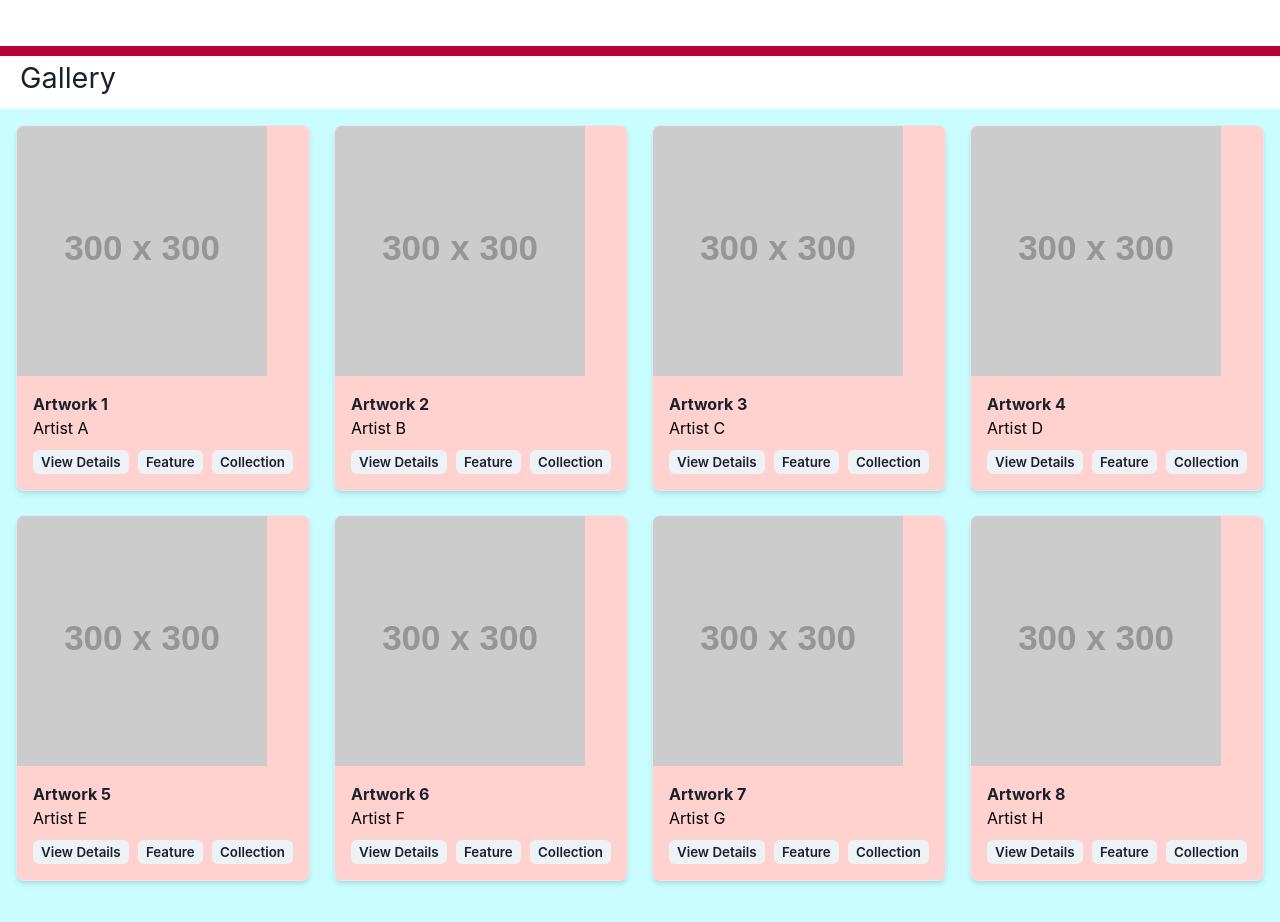
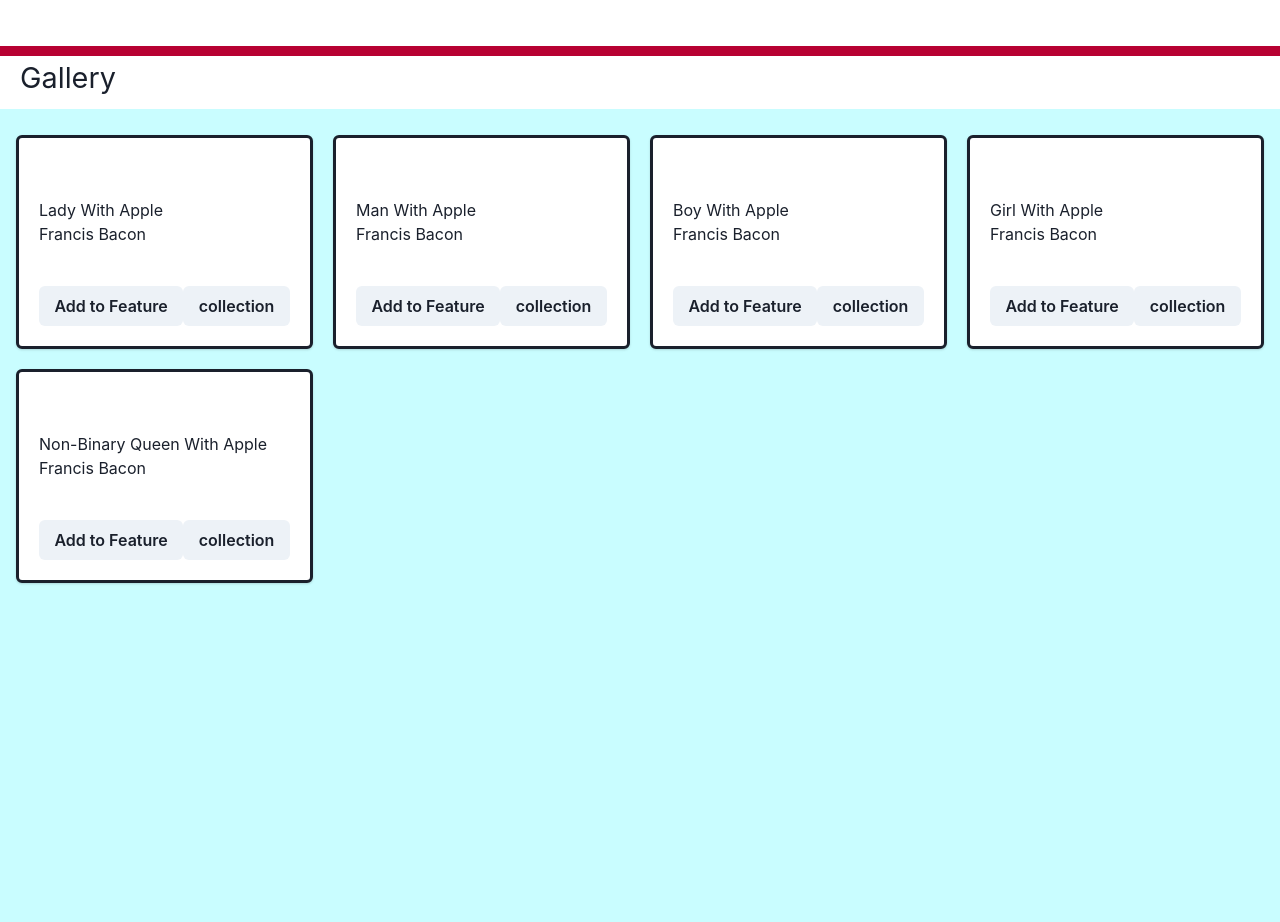
Before and after one commit to ZephaniahWillard2/Dynamic-Art-Gallery, a React (Create React App) app in the folder react-art-gallery/: page / in a window 1280 px wide. Shown: the part 480-1402 px from the top of the page. Built offline with nearby package versions, Linux system fonts and the light colour scheme.

Commit message:
combined first and second approach, fixed passing items down to ArtList and ArtItem

```diff
--- a/react-art-gallery/src/App.css
+++ b/react-art-gallery/src/App.css
@@ -12,6 +12,11 @@
   text-align: left;
   gap: 20px;
   padding-top: 10px;
+  color: #c9fdff;
+  color: #f0f0f0;
+  color: #9a082f;
+  color: #b70132;
+  color: #c9073b;
   color: #ffd2d0;
 }
 
--- a/react-art-gallery/src/App.js
+++ b/react-art-gallery/src/App.js
@@ -1,10 +1,41 @@
-import React from 'react';
+// first attempt
+
+import './App.css';
+import React, {useState} from 'react';
 import { BrowserRouter as Router, Routes, Route } from 'react-router-dom';
 import { ChakraProvider, Box } from '@chakra-ui/react';
-import MainGalleryPage from './Components/MainGalleryPage';
-import IndividualArtworkPage from './Components/IndividualArtworkPage';
+import ArtList from './Components/ArtList';
+import ArtItem from './Components/ArtItem';
 
-function App() {
+//this is the branch
+
+
+const App = () => {
+  const [items, setItems] = useState([
+    {id: 1, title: "Lady With Apple", name: "Francis Bacon", isFeatured: false},
+    {id: 2, title: "Man With Apple", name: "Francis Bacon", isFeatured: false},
+    {id: 3, title: "Boy With Apple", name: "Francis Bacon", isFeatured: false},
+    {id: 4, title: "Girl With Apple", name: "Francis Bacon", isFeatured: false},
+    {id: 5, title: "Non-Binary Queen With Apple", name: "Francis Bacon", isFeatured: false}
+  ]);
+
+  const [collection, setCollection] = useState([]);
+
+  const addToCollection = (item) =>{
+    setCollection(...collection, item);
+    console.log(`added to collection`)
+  };
+
+  const toggleFeature = (item) =>{
+    const updatedItems = items.map(artItem =>
+      artItem.id === item.id ? {...artItem, isFeatured: !artItem.isFeatured} : artItem
+      );
+      setItems(updatedItems);
+  };
+
+
+
+
   return (
     <div>
            <header className="App-header"
@@ -39,16 +70,38 @@ function App() {
               <Router>
                 <Box p="4">
                   <Routes>
-                <Route exact path="/" element={<MainGalleryPage />} />
-                <Route path="/artwork/:id" element={<IndividualArtworkPage />} />
+                    <Route exact path="/" element={<ArtList items={items} addToCollection={addToCollection} toggleFeature={toggleFeature}/>} />
+                    <Route path="/artwork/:id" element={<ArtItem items={items} addToCollection={addToCollection} toggleFeature={toggleFeature}/>} />
                   </Routes>
                 </Box>
               </Router>
             </ChakraProvider>
           </div>
         </div>
+
+
+
+    // <div className="App">
+    //   <header className="App-header">
+    //     <h1>Welcome To Your Art Gallery</h1>
+    //     <nav>Nav</nav>
+    //   </header>
+    //   <div className='App-body'>
+    //     <h2>Featured Art Work</h2>
+    //     <div className='feature-art'>
+
+    //     </div>
+    //     <h2>Gallery</h2>
+
+    //     <div className='container'>
+    //       <ArtList items={items} addToCollection={addToCollection} toggleFeature={toggleFeature}/>
+    //     </div>
+    //   <footer>
+    //   </footer>
+    //   </div>
+    // </div>
   );
-}
+};
 
 export default App;
 
@@ -56,71 +109,61 @@ export default App;
 
 
 
-// first attempt
-
-// import './App.css';
-// import React, {useState} from 'react';
-// import ArtList from './Components/ArtList';
-
-// //this is the branch
-
-
-// const App = () => {
-//   const [items, setItems] = useState([
-//     {id: 1, title: "Lady With Apple", name: "Francis Bacon", isFeatured: false},
-//     {id: 2, title: "Man With Apple", name: "Francis Bacon", isFeatured: false},
-//     {id: 3, title: "Boy With Apple", name: "Francis Bacon", isFeatured: false},
-//     {id: 4, title: "Girl With Apple", name: "Francis Bacon", isFeatured: false},
-//     {id: 5, title: "Non-Binary Queen With Apple", name: "Francis Bacon", isFeatured: false}
-//   ]);
-
-//   const [collection, setCollection] = useState([]);
-
-//   const addToCollection = (item) =>{
-//     setCollection(...collection, item);
-//     console.log(`added to collection`)
-//   };
-
-//   const toggleFeature = (item) =>{
-//     const updatedItems = items.map(artItem =>
-//       artItem.id === item.id ? {...artItem, isFeatured: !artItem.isFeatured} : artItem
-//       );
-//       setItems(updatedItems);
-//   };
 
 
 
 
+
+// import React from 'react';
+// import { BrowserRouter as Router, Routes, Route } from 'react-router-dom';
+// import { ChakraProvider, Box } from '@chakra-ui/react';
+// import MainGalleryPage from './Components/MainGalleryPage';
+// import IndividualArtworkPage from './Components/IndividualArtworkPage';
+
+// function App() {
 //   return (
+//     <div>
+//       <header className="App-header"
+//         style={{
+//           display: 'flex',
+//           flexDirection: 'row',
+//           backgroundColor: 'black',
+//           padding: '20px'
+//         }}>
+//         <h2 style={{ fontSize: '2rem', flex: '1', color:'white'}}>Welcome To The Art Gallery</h2>
+//         <nav style={{flex: '2', textAlign: 'right', color:'white', marginTop:'auto', marginBottom:'auto'}}>
+//             Your Collection
+//         </nav>
+//       </header>
+//       <div style={{height:'400px', borderBottom:'solid #b70132 10px'}}>
+//         <h2 style={{ fontSize: '1.8rem', paddingLeft:"20px", borderBottom:'solid #b70132 10px'}}>Featured Art</h2>
+//       </div>
 
-//     <div className="App">
-//       <header className="App-header">
-//         <h1>Welcome To Your Art Gallery</h1>
-//         <nav>Nav</nav>
-//       </header>
-//       <div className='App-body'>
-//         <h2>Featured Art Work</h2>
-//         <div className='feature-art'>
-
-//         </div>
-//         <h2>Gallery</h2>
-
-//         <div className='container'>
-//           <ArtList items={items} addToCollection={addToCollection} toggleFeature={toggleFeature}/>
-
-
-//         </div>
-
-
-
-
-//       <footer>
-
-//       </footer>
+//       <h2 style={{
+//         fontSize: '1.8rem',
+//         paddingBottom: '10px',
+//         paddingLeft:'20px'
+//         }}>Gallery
+//       </h2>
+//       <div className='Art-gallery'
+//       style={{
+//         backgroundColor:'#c9fdff',
+//         height:'900px',
+//         overflowY:'auto'
+//         }}>
+//         <ChakraProvider>
+//           <Router>
+//             <Box p="4">
+//               <Routes>
+//                 <Route exact path="/" element={<MainGalleryPage />} />
+//                 <Route path="/artwork/:id" element={<IndividualArtworkPage />} />
+//               </Routes>
+//             </Box>
+//           </Router>
+//         </ChakraProvider>
 //       </div>
 //     </div>
-
 //   );
-// };
+// }
 
 // export default App;
--- a/react-art-gallery/src/Components/IndividualArtworkPage.js
+++ b/react-art-gallery/src/Components/IndividualArtworkPage.js
@@ -3,7 +3,7 @@ import { useParams, Link } from 'react-router-dom';
 import { Box, Image, Text, Button } from '@chakra-ui/react';
 
 const artworksData = [
-  { id: 1, name: 'Artwork 1', artist: 'Artist A', deets: 'the fitness gram pacer test is a multifaceted configuation exam', imageUrl: 'https://via.placeholder.com/300' },
+  { id: 1, name: 'Artwork 1', artist: 'Artist A', deets: 'deets', imageUrl: 'https://via.placeholder.com/300' },
   { id: 2, name: 'Artwork 2', artist: 'Artist B', deets: 'deets', imageUrl: 'https://via.placeholder.com/300' },
   { id: 3, name: 'Artwork 3', artist: 'Artist C', deets: 'deets', imageUrl: 'https://via.placeholder.com/300' },
   { id: 4, name: 'Artwork 4', artist: 'Artist D', deets: 'deets', imageUrl: 'https://via.placeholder.com/300' },
--- a/react-art-gallery/src/Components/MainGalleryPage.js
+++ b/react-art-gallery/src/Components/MainGalleryPage.js
@@ -44,9 +44,6 @@ const MainGalleryPage = () => {
                 <Button size="xs" fontSize={'smaller'}>Feature</Button>
                 <Button size="xs" fontSize={'smaller'}>Collection</Button>
             </Box>
-
-
-
           </Box>
         </Box>
       ))}
```
Also changed, not shown: react-art-gallery/src/Components/FeaturedArtSection.js (added, +52 -0 lines). Lines whose indentation alone changed are shown as unchanged.
